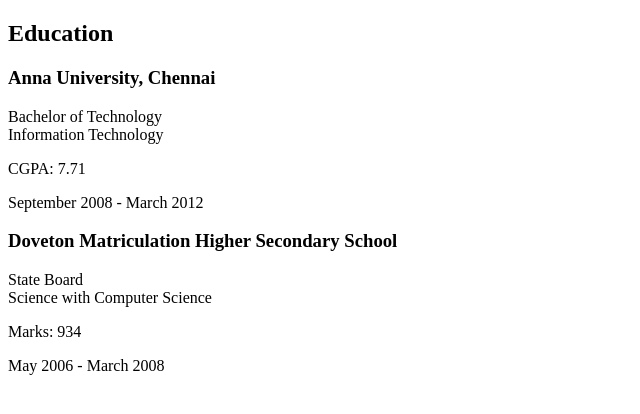
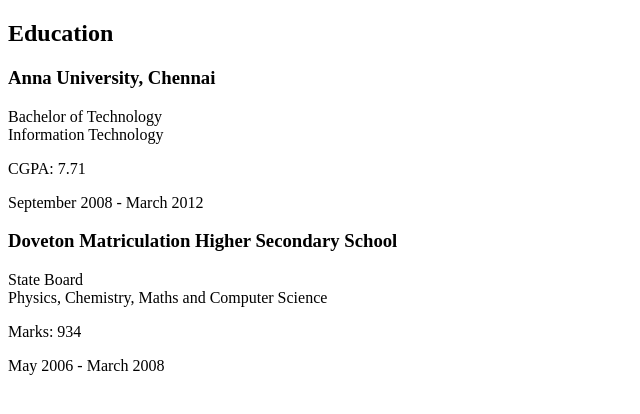
Before and after one commit to algogrit/gauravagarwalr.com, a Gatsby site: page /education in a window 1280 px wide. Shown: the whole page, without its empty margins (0-640 px from the left). Built offline with nearby package versions, Linux system fonts and the light colour scheme; Gatsby itself is replaced by a stand-in of ours; a web font is replaced by a local one.

Commit message:
Updating education.

```diff
--- a/src/pages/education.js
+++ b/src/pages/education.js
@@ -13,7 +13,7 @@
   {
     institution: 'Doveton Matriculation Higher Secondary School',
     course: 'State Board',
-    specialization: 'Science with Computer Science',
+    specialization: 'Physics, Chemistry, Maths and Computer Science',
     scoreType: 'Marks',
     score: '934',
     startDate: 'May 2006',
```
